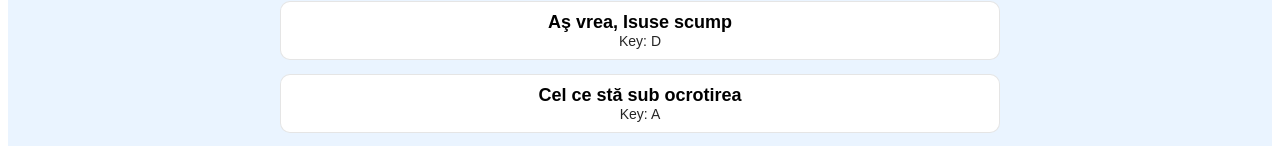
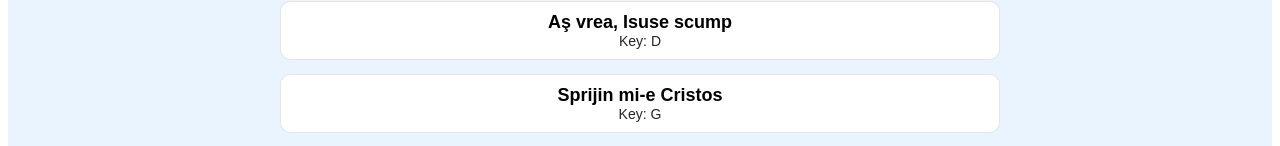
Before and after one commit to suiramchi-blip/moldova-song-book1, a React (Vite) app: page / in a window 1280 px wide. Shown: the part 987-1133 px from the top of the page. Built offline with nearby package versions, Linux system fonts and the light colour scheme.

Commit message:
Update App.tsx

```diff
--- a/src/App.tsx
+++ b/src/App.tsx
@@ -843,60 +843,59 @@ Să le-mplineşti prin sfântul Tău Cuvânt!
 },
 {
   id: 16,
-  title: "Cel ce stă sub ocrotirea",
-  key: "A",
-  youtube: "",
+  title: "Sprijin mi-e Cristos",
+  key: "G",
+  youtube: "https://youtu.be/cL0L8DuG4z8?si=o8DTpO1DjApThZDU",
   lyrics: `1.
-Cel ce stă sub ocrotirea Celui Preaînalt,
-La umbra Celui Atotputernic,
-Face din El loc de scăpare, căci Domnul sfânt:
-E Dumnezeul meu în care mă-ncred!
-
-R.
-O mie să cadă alături de tine,
-Şi zece mii la dreapta ta de vor cădea,
-Cu ochii priveşte să vezi răsplătirea acelui rău,
-Doar harul Său te va salva!
-
-2.
-Să nu te temi de groaza din noaptea cea grea,
-Nici de săgeata ce zboară ziua,
-De ciuma rea din întuneric, să nu te temi,
-Căci Domnul îţi va păzi cărarea.
-
-Ps 91`,
+Când credința-mi s-ar clinti, sprijin mi-e Cristos,
+Când cel rău ar izbuti, sprijin mi-e Cristos.
+Cum să pot înainta când e-ntunecos?
+Când mi-e rece dragostea, sprijin mi-e Cristos.
+
+R:
+Sprijin mi-e Cristos, sprijin mi-e Cristos,
+Sunt iubit în chip nespus, sprijin mi-e Isus.
+
+2.
+Domnul se desfată-n sfinți, sprijin mi-e Cristos,
+Înaintea lui sunt scumpi, sprijin mi-e Cristos.
+Sufletu-mi va fi păzit, va-mplini ce-a spus,
+Cu preț mare m-a plătit, sprijin mi-e Cristos.
+
+3.
+Pentru mine a murit, sprijin mi-e Cristos,
+El dreptatea a-mplinit, sprijin mi-e Cristos,
+El e învierea mea, sprijin mi-e Cristos,
+Ce-am crezut voi și vedea la venirea Sa!
+`,
   chords: `
 1.
-        A E        Fm#               A
-Cel ce stă sub ocrotirea Celui Preaînalt,
-          Bm   A     G     E
-La umbra Celui Atotputernic,
-          A E          D                  A
-Face din El loc de scăpare, căci Domnul sfânt
-          Fm#          D E       A
-/: E Dumnezeul meu în care mă-ncred! :/
-
-
-R.
-   A           Fm#
-O mie să cadă alături de tine
-         D             B7         Esus E
-Şi zece mii la dreapta ta de vor cădea,
-    A                Fm#                      D
-Cu ochii priveşte să vezi răsplătirea acelui rău,
-            E           A
-Doar harul Său te va salva!
-
-
-2.
-Să nu te temi de groaza din noaptea cea grea,
-Nici de săgeata ce zboară ziua,
-De ciuma rea din întuneric, să nu te temi,
-/:Căci Domnu-ţi va păzi cărarea de ea! :/
-
-
-Ps 91
-
+  G               G/B     C            D        G
+Când credința-mi s-ar clinti, sprijin mi-e Cristos,
+  G             G/B  C            D       G
+Când cel rău ar izbuti, sprijin mi-e Cristos.
+ Em    D/F#  G   C          B   Em
+Cum să pot înainta când e-ntunecos?
+  Em      D/F#  G     C             D       G
+Când mi-e rece dragostea, sprijin mi-e Cristos.
+
+R:
+  C       D      Em           D/F#      G
+Sprijin mi-e Cristos, sprijin mi-e Cristos,
+ G                     C             D    G
+Sunt iubit în chip nespus, sprijin mi-e Isus.
+
+2.
+Domnul se desfată-n sfinți, sprijin mi-e Cristos,
+Înaintea lui sunt scumpi, sprijin mi-e Cristos.
+Sufletu-mi va fi păzit, va-mplini ce-a spus,
+Cu preț mare m-a plătit, sprijin mi-e Cristos.
+
+3.
+Pentru mine a murit, sprijin mi-e Cristos,
+El dreptatea a-mplinit, sprijin mi-e Cristos,
+El e învierea mea, sprijin mi-e Cristos,
+Ce-am crezut voi și vedea la venirea Sa!
 `,
 },
 {
```
